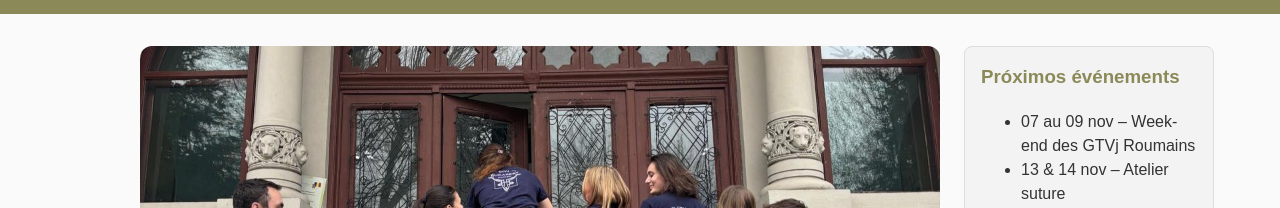
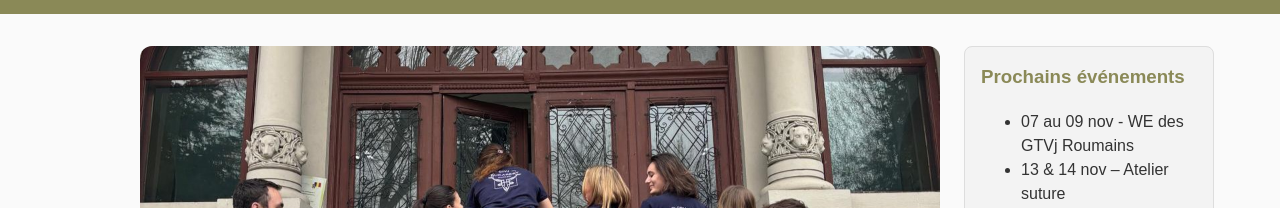
Before and after one commit to Gtvjbucarest/gtvjuniorbucarest, a plain HTML site: page index.html in a window 1280 px wide. Shown: the part 177-385 px from the top of the page. Drawn offline with Linux system fonts and the light colour scheme.

Commit message:
Cambio de idioma, snif

```diff
--- a/index.html
+++ b/index.html
@@ -57,9 +57,9 @@
   </div>
 
   <div class="calendar">
-    <h3>Próximos événements</h3>
+    <h3>Prochains événements</h3>
     <ul>
-      <li>07 au 09 nov – Week-end des GTVj Roumains</li>
+      <li>07 au 09 nov - WE des GTVj Roumains</li>
       <li>13 & 14 nov – Atelier suture</li>
       <li>20 nov – Conférence "Mammites en élevage"</li>
     </ul>
```
